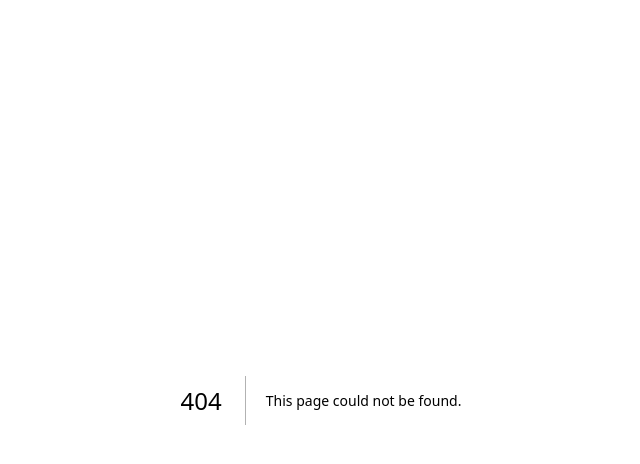
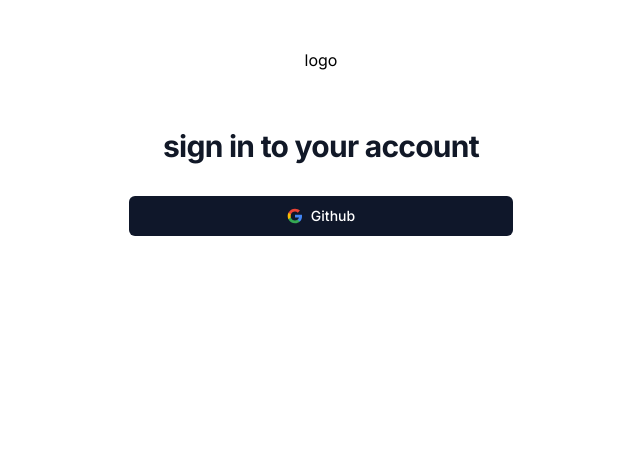
Before and after one commit to 2653516511/nextjs-realtime-chat, a Next.js app: page /login in a window 1280 px wide. Before the commit this address had no page. Shown: the top 464 px of the page, without its empty margins (319-959 px from the left). Built offline with nearby package versions, Linux system fonts and the light colour scheme.

Commit message:
feat: githubIdandSecret & start add friend

```diff
--- /dev/null
+++ b/src/app/(auth)/login/page.tsx
@@ -0,0 +1,82 @@
+// You're importing a component that needs useState. It only works in a Client Component but none of its parents are marked with "use client", so they're Server Components by default.
+"use client";
+
+import Button from "@/components/ui/Button";
+import { FunctionComponent, useState } from "react";
+import { signIn } from "next-auth/react";
+import { toast } from "react-hot-toast";
+
+interface pageProps {}
+
+const Page: FunctionComponent<pageProps> = () => {
+  const [isLoading, setIsLoading] = useState<boolean>(false);
+
+  async function loginWithGithub() {
+    setIsLoading(true);
+
+    try {
+      await signIn("github");
+    } catch (error) {
+      // display error message to user
+      toast.error("Something went wrong with your login.");
+    } finally {
+      setIsLoading(false);
+    }
+  }
+
+  return (
+    <>
+      <div className="flex min-h-full items-center justify-center py-12 px-4 sm:px-6 lg:px-8">
+        <div className="w-full flex flex-col items-center max-w-md space-y-8">
+          <div className="flex flex-col items-center gap-8">
+            logo
+            <h2 className="mt-6 text-center text-3xl font-bold tracking-tight text-gray-900">
+              sign in to your account
+            </h2>
+          </div>
+
+          <Button
+            isLoading={isLoading}
+            type="button"
+            className="max-w-sm mx-auto w-full"
+            onClick={loginWithGithub}
+          >
+            {isLoading ? null : (
+              <svg
+                className="mr-2 h-4 w-4"
+                aria-hidden="true"
+                focusable="false"
+                data-prefix="fab"
+                data-icon="github"
+                role="img"
+                xmlns="http://www.w3.org/2000/svg"
+                viewBox="0 0 24 24"
+              >
+                <path
+                  d="M22.56 12.25c0-.78-.07-1.53-.2-2.25H12v4.26h5.92c-.26 1.37-1.04 2.53-2.21 3.31v2.77h3.57c2.08-1.92 3.28-4.74 3.28-8.09z"
+                  fill="#4285F4"
+                />
+                <path
+                  d="M12 23c2.97 0 5.46-.98 7.28-2.66l-3.57-2.77c-.98.66-2.23 1.06-3.71 1.06-2.86 0-5.29-1.93-6.16-4.53H2.18v2.84C3.99 20.53 7.7 23 12 23z"
+                  fill="#34A853"
+                />
+                <path
+                  d="M5.84 14.09c-.22-.66-.35-1.36-.35-2.09s.13-1.43.35-2.09V7.07H2.18C1.43 8.55 1 10.22 1 12s.43 3.45 1.18 4.93l2.85-2.22.81-.62z"
+                  fill="#FBBC05"
+                />
+                <path
+                  d="M12 5.38c1.62 0 3.06.56 4.21 1.64l3.15-3.15C17.45 2.09 14.97 1 12 1 7.7 1 3.99 3.47 2.18 7.07l3.66 2.84c.87-2.6 3.3-4.53 6.16-4.53z"
+                  fill="#EA4335"
+                />
+                <path d="M1 1h22v22H1z" fill="none" />
+              </svg>
+            )}
+            Github
+          </Button>
+        </div>
+      </div>
+    </>
+  );
+};
+
+export default Page;
--- /dev/null
+++ b/src/app/(dashboard)/dashboard/add/page.tsx
@@ -0,0 +1,15 @@
+import AddFriendButton from "@/components/ui/AddFriendButton";
+import { FC } from "react";
+
+interface PageProps {}
+
+const Page: FC = () => {
+  return (
+    <main className="pt-8">
+      <h1 className="font-bold text-5xl mb-8">Add a friend</h1>
+      <AddFriendButton />
+    </main>
+  );
+};
+
+export default Page;
--- /dev/null
+++ b/src/app/(dashboard)/dashboard/page.tsx
@@ -0,0 +1,14 @@
+import Button from "@/components/ui/Button";
+import { getServerSession } from "next-auth";
+import { FC } from "react";
+import { authOptions } from "@/app/lib/auth";
+
+interface pageProps {}
+
+const page = async ({}) => {
+  const session = await getServerSession(authOptions);
+
+  return <pre>{JSON.stringify(session)}</pre>;
+};
+
+export default page;
--- a/src/app/dashboard/page.tsx
+++ /dev/null
@@ -1,10 +0,0 @@
-import Button from "@/components/ui/Button";
-import { FC } from "react";
-
-interface pageProps {}
-
-const page: FC<pageProps> = ({}) => {
-  return <div>page</div>;
-};
-
-export default page;
--- a/src/app/layout.tsx
+++ b/src/app/layout.tsx
@@ -1,21 +1,24 @@
-import './globals.css'
-import { Inter } from 'next/font/google'
+import "./globals.css";
+import { Inter } from "next/font/google";
+import Providers from "@/components/ui/Provider";
 
-const inter = Inter({ subsets: ['latin'] })
+const inter = Inter({ subsets: ["latin"] });
 
 export const metadata = {
-  title: 'Create Next App',
-  description: 'Generated by create next app',
-}
+  title: "Create Next App",
+  description: "Generated by create next app",
+};
 
 export default function RootLayout({
   children,
 }: {
-  children: React.ReactNode
+  children: React.ReactNode;
 }) {
   return (
     <html lang="en">
-      <body className={inter.className}>{children}</body>
+      <body className={inter.className}>
+        <Providers>{children}</Providers>
+      </body>
     </html>
-  )
+  );
 }
--- /dev/null
+++ b/src/app/lib/validations/add-friend.ts
@@ -0,0 +1,5 @@
+import { z } from "zod";
+
+export const addFriendValidator = z.object({
+  email: z.string().email(),
+});
--- a/src/app/page.tsx
+++ b/src/app/page.tsx
@@ -1,6 +1,3 @@
-import { db } from "./lib/db";
-
-export default async function Home() {
-
+export default function Home() {
   return <div className="text-red-500">hello world</div>;
 }
--- /dev/null
+++ b/src/components/ui/AddFriendButton.tsx
@@ -0,0 +1,70 @@
+"use client";
+
+import { addFriendValidator } from "@/app/lib/validations/add-friend";
+import axios, { AxiosError } from "axios";
+import { useState } from "react";
+import { useForm } from "react-hook-form";
+import { z } from "zod";
+import { zodResolver } from "@hookform/resolvers/zod";
+import Button from "./Button";
+
+type FormData = z.infer<typeof addFriendValidator>;
+
+const AddFriendButton = () => {
+  const [showSuccessState, setShowSuccessState] = useState<boolean>(false);
+
+  const { register, handleSubmit, setError } = useForm<FormData>({
+    resolver: zodResolver(addFriendValidator),
+  });
+
+  const addFriend = async (email: string) => {
+    try {
+      const validatedEmail = addFriendValidator.parse({ email });
+
+      await axios.post("/api/friends/add", {
+        email: validatedEmail,
+      });
+
+      setShowSuccessState(true);
+    } catch (error) {
+      if (error instanceof z.ZodError) {
+        setError("email", { message: error.message });
+        return;
+      }
+
+      if (error instanceof AxiosError) {
+        setError("email", { message: error.response?.data });
+        return;
+      }
+
+      setError("email", { message: "Something went wrong." });
+    }
+  };
+
+  const onSubmit = (data: FormData) => {
+    addFriend(data.email);
+  };
+
+  return (
+    <form onSubmit={handleSubmit(onSubmit)} className="max-w-sm">
+      <label
+        htmlFor="email"
+        className="block text-sm font-medium leading-6 text-gray-900"
+      >
+        Add friend by email
+      </label>
+
+      <div className="mt-2 flex gap-4">
+        <input
+          {...register("email")}
+          type={"text"}
+          className="block w-full rounded-md border-0 py-1.5 text-gray-900 shadow-sm ring-1 ring-inset ring-gray-300 placeholder:text-gray-400 focus:ring-2 focus:ring-inset focus:ring-indigo-600 sm:text-sm sm:leading-6"
+          placeholder="you@example.com"
+        />
+        <Button>Add</Button>
+      </div>
+    </form>
+  );
+};
+
+export default AddFriendButton;
--- a/src/components/ui/Button.tsx
+++ b/src/components/ui/Button.tsx
@@ -1,33 +1,33 @@
-import { cn } from '@/lib/utils'
-import { cva, VariantProps } from 'class-variance-authority'
-import { Loader2 } from 'lucide-react'
-import { ButtonHTMLAttributes, FC } from 'react'
+// import { cn } from "@/lib/utils";
+import { cva, VariantProps } from "class-variance-authority";
+import { Loader2 } from "lucide-react";
+import { ButtonHTMLAttributes, FC } from "react";
 
 export const buttonVariants = cva(
-  'active:scale-95 inline-flex items-center justify-center rounded-md text-sm font-medium transition-color focus:outline-none focus:ring-2 focus:ring-slate-400 focus:ring-offset-2 disabled:opacity-50 disabled:pointer-events-none',
+  "active:scale-95 inline-flex items-center justify-center rounded-md text-sm font-medium transition-color focus:outline-none focus:ring-2 focus:ring-slate-400 focus:ring-offset-2 disabled:opacity-50 disabled:pointer-events-none",
   {
     variants: {
       variant: {
-        default: 'bg-slate-900 text-white hover:bg-slate-800',
-        ghost: 'bg-transparent hover:text-slate-900 hover:bg-slate-200',
+        default: "bg-slate-900 text-white hover:bg-slate-800",
+        ghost: "bg-transparent hover:text-slate-900 hover:bg-slate-200",
       },
       size: {
-        default: 'h-10 py-2 px-4',
-        sm: 'h-9 px-2',
-        lg: 'h-11 px-8',
+        default: "h-10 py-2 px-4",
+        sm: "h-9 px-2",
+        lg: "h-11 px-8",
       },
     },
     defaultVariants: {
-      variant: 'default',
-      size: 'default',
+      variant: "default",
+      size: "default",
     },
   }
-)
+);
 
 export interface ButtonProps
   extends ButtonHTMLAttributes<HTMLButtonElement>,
     VariantProps<typeof buttonVariants> {
-  isLoading?: boolean
+  isLoading?: boolean;
 }
 
 const Button: FC<ButtonProps> = ({
@@ -39,10 +39,15 @@ const Button: FC<ButtonProps> = ({
   ...props
 }) => {
   return (
-    <div> button
-        {isLoading ? <Loader2 className='mr-2 h-4 w-4 ani' />: null}
-    </div>
-  )
-}
+    <button
+      className={buttonVariants({ variant, size, className })}
+      disabled={isLoading}
+      {...props}
+    >
+      {isLoading ? <Loader2 className="mr-2 h-4 w-4 animate-spin" /> : null}
+      {children}
+    </button>
+  );
+};
 
-export default Button
+export default Button;
--- /dev/null
+++ b/src/components/ui/Provider.tsx
@@ -0,0 +1,17 @@
+import { FunctionComponent, ReactNode } from "react";
+import { Toaster } from "react-hot-toast";
+
+interface ProvidersProps {
+  children: ReactNode;
+}
+
+const Providers: FunctionComponent<ProvidersProps> = ({ children }) => {
+  return (
+    <>
+      <Toaster position="top-center" reverseOrder={false} />
+      {children}
+    </>
+  );
+};
+
+export default Providers;
--- a/tailwind.config.js
+++ b/tailwind.config.js
@@ -11,5 +11,5 @@ module.exports = {
   theme: {
     extend: {},
   },
-  plugins: [],
-}
+  plugins: [require("@tailwindcss/forms")],
+};
```
Also changed, not shown: package.json (+7 -1 lines), 1 other file (tests, documents, lock files or other folders).
